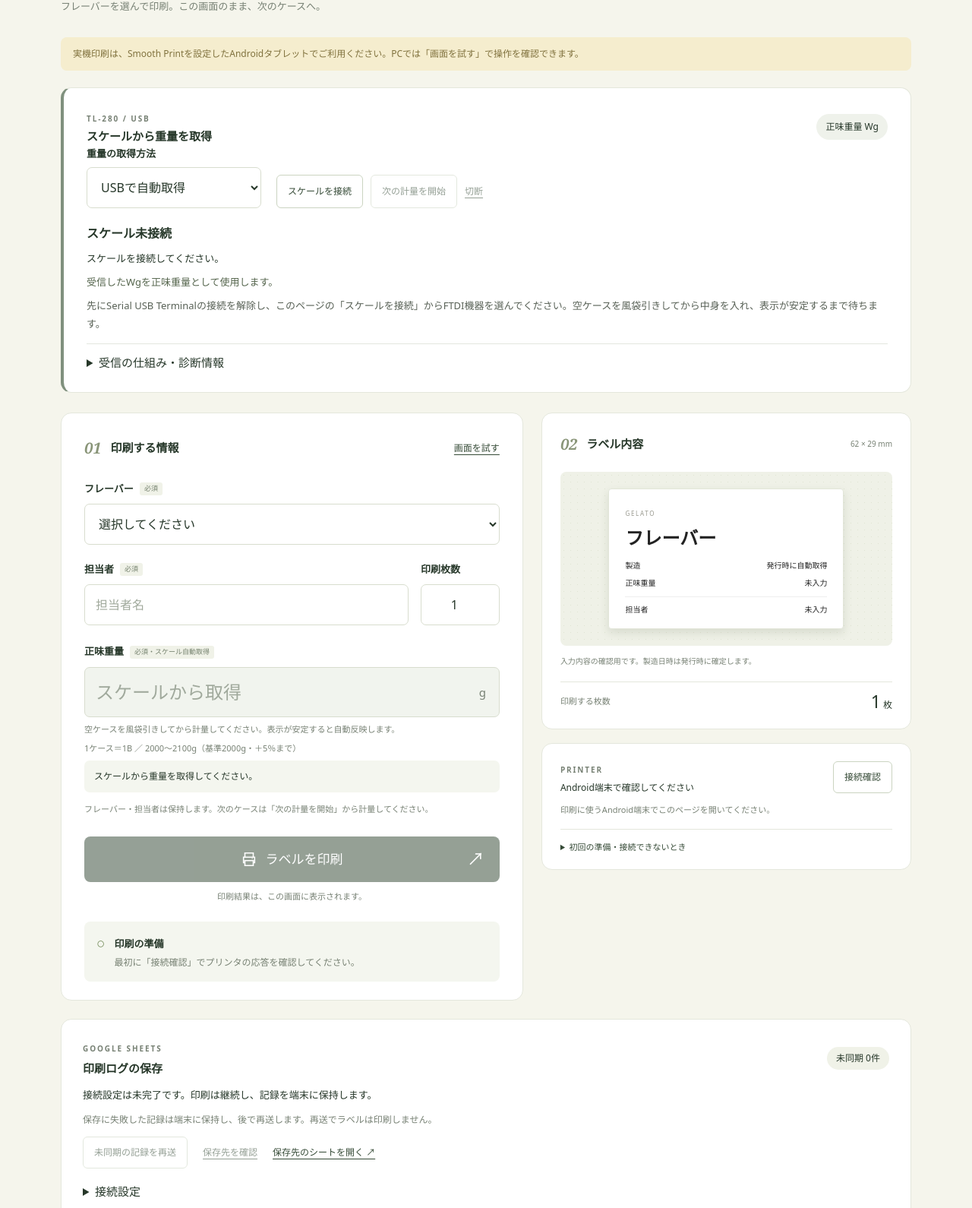
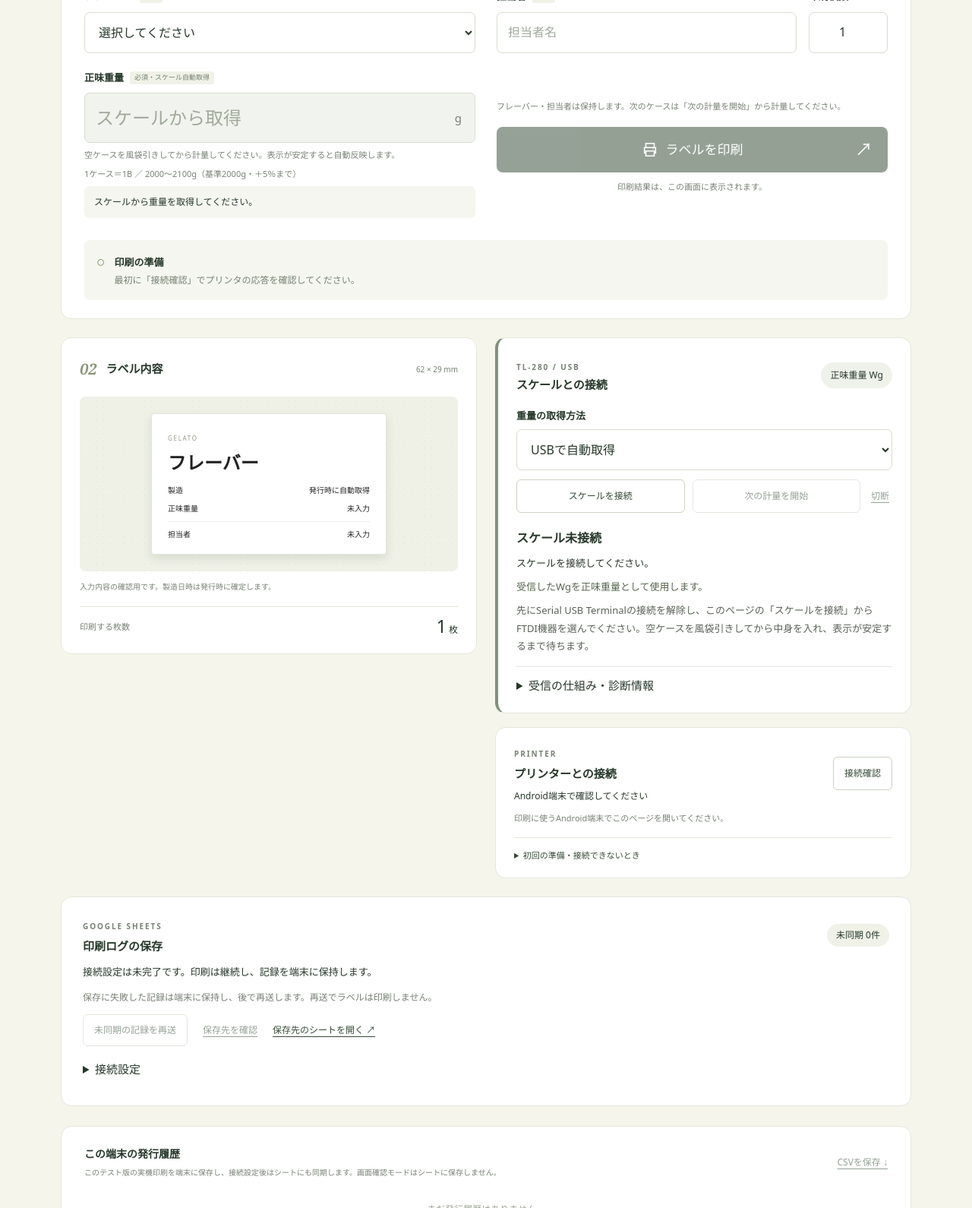
Before and after one commit to aishunrai/imo-gelato-print-station, a website: page apps/scale-print/public/index.html in a window 1280 px wide. Shown: the part 314-1904 px from the top of the page at 76% size. Drawn offline with Linux system fonts and the light colour scheme.

Commit message:
Simplify scale page header and place input above label and device connections

```diff
--- a/apps/scale-print/public/app.bundle.js
+++ b/apps/scale-print/public/app.bundle.js
@@ -478,7 +478,6 @@ function renderConnection() {
   text('connection-title', view.title);
   text('connection-detail', view.detail);
   $('connection-card').dataset.state = view.kind;
-  $('printer-chip').dataset.state = view.kind;
 }
 function setConnection(event, details) {
   connection = connectionEvent(connection, event, details);
@@ -678,7 +677,6 @@ prepareSheetLogs(records,cloudProject());
 // A recovered interrupted print has a new outcome that must also reach the DB.
 for (const row of records) if (row.sheets && Array.isArray(storedHistory) && storedHistory.some(old => old?.id === row.id && old.status === 'pending')) markLogChanged(row, cloudProject());
 save('storage-check', true); persist();
-$('device-note').hidden = android;
 updatePreview(); renderHistory(); renderConnection();
 renderScale();
 const {minG, maxG} = weightLimits(WEIGHT_RULE);
--- a/apps/scale-print/public/app.mjs
+++ b/apps/scale-print/public/app.mjs
@@ -49,7 +49,6 @@ function renderConnection() {
   text('connection-title', view.title);
   text('connection-detail', view.detail);
   $('connection-card').dataset.state = view.kind;
-  $('printer-chip').dataset.state = view.kind;
 }
 function setConnection(event, details) {
   connection = connectionEvent(connection, event, details);
@@ -249,7 +248,6 @@ prepareSheetLogs(records,cloudProject());
 // A recovered interrupted print has a new outcome that must also reach the DB.
 for (const row of records) if (row.sheets && Array.isArray(storedHistory) && storedHistory.some(old => old?.id === row.id && old.status === 'pending')) markLogChanged(row, cloudProject());
 save('storage-check', true); persist();
-$('device-note').hidden = android;
 updatePreview(); renderHistory(); renderConnection();
 renderScale();
 const {minG, maxG} = weightLimits(WEIGHT_RULE);
--- a/apps/scale-print/public/index.html
+++ b/apps/scale-print/public/index.html
@@ -5,31 +5,21 @@
   <meta name="viewport" content="width=device-width,initial-scale=1">
   <meta name="theme-color" content="#354a36">
   <meta name="description" content="AndroidのWeb画面で続けて操作できる、いもんねのジェラートラベル印刷試験ページ。">
-  <title>スケール連携テスト｜いもんね</title>
+  <title>いもんね ジェラートラベル印刷</title>
   <link rel="stylesheet" href="styles.css">
   <link rel="stylesheet" href="weight.css">
   <link rel="stylesheet" href="cloud.css">
-  <link rel="stylesheet" href="scale.css">
+  <link rel="stylesheet" href="scale.css?v=20261028-layout">
 </head>
 <body>
-  <header class="topbar"><a class="brand" href="./" aria-label="ジェラートラベル印刷 ホーム"><span class="brand-mark">i</span><span>いもんね<small>GELATO WORKSHOP</small></span></a><span class="edition">スケール連携 / テスト版</span></header>
+  <header class="topbar"><h1 class="site-title"><a class="brand" href="./">いもんね ジェラートラベル印刷</a></h1><span class="edition">スケール連携 / テスト版</span></header>
   <main>
     <div class="trial-banner">スケール連携のテスト版です。履歴と保存設定は従来のページと分かれています。<a href="../">従来の印刷ページを開く ↗</a></div>
-    <div class="intro"><div><span class="eyebrow">LABEL STATION</span><h1>ラベルを、すぐ次へ。</h1><p>フレーバーを選んで印刷。この画面のまま、次のケースへ。</p></div><span id="printer-chip" class="printer-chip" data-state="unverified"><span class="dot"></span>Brother QL-820NWB</span></div>
-    <div id="device-note" class="device-note" hidden>実機印刷は、Smooth Printを設定したAndroidタブレットでご利用ください。PCでは「画面を試す」で操作を確認できます。</div>
-    <section id="scale-card" class="card scale-card" aria-labelledby="scale-heading" data-state="disconnected">
-      <div class="card-heading"><div><span class="eyebrow">TL-280 / USB</span><h2 id="scale-heading">スケールから重量を取得</h2></div><span class="scale-badge">正味重量 Wg</span></div>
-      <div class="scale-toolbar"><div class="scale-mode"><label for="weight-mode">重量の取得方法</label><select id="weight-mode"><option value="usb">USBで自動取得</option><option value="manual">手入力</option></select></div><div class="scale-buttons"><button id="scale-connect" class="secondary" type="button">スケールを接続</button><button id="scale-arm" class="secondary" type="button">次の計量を開始</button><button id="scale-disconnect" class="text-button" type="button">切断</button></div></div>
-      <strong id="scale-title" role="status" aria-live="polite">スケール未接続</strong><p id="scale-message" role="status" aria-live="polite">スケールを接続してください。</p><p id="scale-tare" class="scale-meta">受信したWgを正味重量として使用します。</p>
-      <p class="scale-help">先にSerial USB Terminalの接続を解除し、このページの「スケールを接続」からFTDI機器を選んでください。空ケースを風袋引きしてから中身を入れ、表示が安定するまで待ちます。</p>
-      <details><summary>受信の仕組み・診断情報</summary><p id="scale-support"></p><p>TL-280は安定した計量結果を送ります。重量が連続して動く表示ではありません。受信から30秒経過、画面を離れたとき、印刷開始時、USB切断時は重量を解除します。次のケースは「次の計量を開始」を押して載せ替え・再計量してください。物を下ろしたことは自動検出できません。</p><p>風袋量Ptは確認用です。Wgから二重に差し引きません。端末がUSBをChromeへ渡せない場合は直接受信できないため、下の情報を共有してください。</p><pre id="scale-diagnostics">まだ受信していません。</pre></details>
-    </section>
-    <div class="workspace">
       <section class="card form-card" aria-labelledby="form-title">
-        <div class="card-heading"><h2 id="form-title"><span class="step">01</span>印刷する情報</h2><button id="demo-toggle" class="text-button" type="button" aria-pressed="false">画面を試す</button></div>
+        <div class="card-heading"><h2 id="form-title"><span class="step">01</span>内容入力</h2><button id="demo-toggle" class="text-button" type="button" aria-pressed="false">画面を試す</button></div>
         <div id="demo-note" class="demo-note" hidden>画面確認モードです。プリンタには送信しません。</div>
         <form id="label-form">
-          <label for="flavor">フレーバー<span>必須</span></label>
+          <div class="flavor-field"><label for="flavor">フレーバー<span>必須</span></label>
           <select id="flavor" name="flavor" required>
             <option value="">選択してください</option>
             <option value="ピスタチオ">ピスタチオ</option>
@@ -47,19 +37,27 @@
             <option value="マンゴー">マンゴー</option>
             <option value="和栗">和栗</option>
             <option value="黒胡麻きなこ">黒胡麻きなこ</option>
-          </select>
+          </select></div>
           <div class="field-row"><div><label for="staff">担当者<span>必須</span></label><input id="staff" name="staff" type="text" maxlength="40" placeholder="担当者名" autocomplete="name" required></div><div class="copies-field"><label for="copies">印刷枚数</label><input id="copies" name="copies" type="number" min="1" max="50" step="1" value="1" inputmode="numeric" required></div></div>
           <div class="weight-field"><label for="weight">正味重量<span id="weight-source-label">必須・スケール自動取得</span></label><div class="weight-input"><input id="weight" name="weight" type="number" min="1" step="1" inputmode="numeric" placeholder="スケールから取得" autocomplete="off" aria-describedby="weight-help weight-range weight-judgment" required readonly><span>g</span></div><p id="weight-help">空ケースを風袋引きしてから計量してください。</p><p id="weight-range"></p><p id="weight-judgment" class="weight-judgment" role="status" aria-live="polite" data-state="empty">正味重量を取得してください。</p></div>
-          <p class="retain-note">フレーバー・担当者は保持します。次のケースは「次の計量を開始」から計量してください。</p>
+          <div class="print-actions"><p class="retain-note">フレーバー・担当者は保持します。次のケースは「次の計量を開始」から計量してください。</p>
           <button id="print-button" class="primary" type="submit"><svg viewBox="0 0 24 24" fill="none" stroke="currentColor" stroke-width="1.7" aria-hidden="true"><path d="M6 9V3h12v6M6 17H4V9h16v8h-2M6 14h12v7H6zM16 11h1"/></svg><span id="print-button-text">ラベルを印刷</span><span class="arrow" aria-hidden="true">↗</span></button>
-          <p class="button-note" id="button-note">印刷結果は、この画面に表示されます。</p>
+          <p class="button-note" id="button-note">印刷結果は、この画面に表示されます。</p></div>
         </form>
         <div id="result" class="result" role="status" aria-live="polite"><span class="result-icon" aria-hidden="true">○</span><div><strong id="result-title">印刷の準備</strong><p id="result-detail">最初に「接続確認」でプリンタの応答を確認してください。</p></div></div>
         <div id="reconcile" class="reconcile" hidden><p>ラベルの出力を確認して、次の操作を選んでください。途中まで出た場合は、不要なラベルを処理してから再発行します。</p><button id="confirm-printed" type="button" class="secondary">必要枚数の印刷を確認</button><button id="confirm-not-printed" type="button" class="text-button">未完了・再発行が必要</button></div>
       </section>
-      <aside class="aside">
+    <div class="workspace">
         <section class="card preview-card" aria-labelledby="preview-title"><div class="card-heading"><h2 id="preview-title"><span class="step">02</span>ラベル内容</h2><span class="dimension">62 × 29 mm</span></div><div class="label-bed"><div class="paper-label"><span class="label-tiny">GELATO</span><strong id="preview-flavor">フレーバー</strong><div class="label-line"><span>製造</span><span id="preview-manufactured-at">発行時に自動取得</span></div><div class="label-line"><span>正味重量</span><span id="preview-weight">未入力</span></div><div class="label-bottom"><span>担当者</span><span id="preview-staff">未入力</span></div></div></div><p class="preview-note" id="preview-caption">入力内容の確認用です。製造日時は発行時に確定します。</p><div class="preview-meta"><span>印刷する枚数</span><strong><span id="preview-copies">1</span><small> 枚</small></strong></div></section>
-        <section id="connection-card" class="card connection-card" data-state="unverified"><div class="connection-top"><div aria-live="polite" role="status"><span class="eyebrow">PRINTER</span><h2 id="connection-title">接続は未確認です</h2></div><button id="check-button" type="button" class="secondary">接続確認</button></div><p id="connection-detail">同じAndroid端末のSmooth Printと通信します。</p><details><summary>初回の準備・接続できないとき</summary><ol><li>AndroidにSmooth Printをインストールし、QL-820NWBを設定します。</li><li>新しい <b>gelato-label-v2.lbx</b> をダウンロードし、Smooth Printへ共有します。旧テンプレートでは日時・重量を印字できません。</li><li>このページをAndroidのChromeで開き、接続確認を押します。</li><li>Chromeが端末内通信の許可を求めた場合は、内容を確認して許可します。</li></ol><p>応答がない場合は、Smooth Printを起動して設定を確認し、このページに戻って再度接続確認を行います。</p><a href="assets/labels/gelato-label-v2.lbx" download="gelato-label-v2.lbx">日時・重量対応ラベルをダウンロード ↧</a><p class="tech-note">接続先：localhost:8088 ／ 印刷内容：FLAVOR・STAFF・MANUFACTURED_AT・WEIGHT</p></details></section>
+      <aside class="aside" aria-label="機器との接続">
+        <section id="scale-card" class="card scale-card" aria-labelledby="scale-heading" data-state="disconnected">
+          <div class="card-heading"><div><span class="eyebrow">TL-280 / USB</span><h2 id="scale-heading">スケールとの接続</h2></div><span class="scale-badge">正味重量 Wg</span></div>
+          <div class="scale-toolbar"><div class="scale-mode"><label for="weight-mode">重量の取得方法</label><select id="weight-mode"><option value="usb">USBで自動取得</option><option value="manual">手入力</option></select></div><div class="scale-buttons"><button id="scale-connect" class="secondary" type="button">スケールを接続</button><button id="scale-arm" class="secondary" type="button">次の計量を開始</button><button id="scale-disconnect" class="text-button" type="button">切断</button></div></div>
+          <strong id="scale-title" role="status" aria-live="polite">スケール未接続</strong><p id="scale-message" role="status" aria-live="polite">スケールを接続してください。</p><p id="scale-tare" class="scale-meta">受信したWgを正味重量として使用します。</p>
+          <p class="scale-help">先にSerial USB Terminalの接続を解除し、このページの「スケールを接続」からFTDI機器を選んでください。空ケースを風袋引きしてから中身を入れ、表示が安定するまで待ちます。</p>
+          <details><summary>受信の仕組み・診断情報</summary><p id="scale-support"></p><p>TL-280は安定した計量結果を送ります。重量が連続して動く表示ではありません。受信から30秒経過、画面を離れたとき、印刷開始時、USB切断時は重量を解除します。次のケースは「次の計量を開始」を押して載せ替え・再計量してください。物を下ろしたことは自動検出できません。</p><p>風袋量Ptは確認用です。Wgから二重に差し引きません。端末がUSBをChromeへ渡せない場合は直接受信できないため、下の情報を共有してください。</p><pre id="scale-diagnostics">まだ受信していません。</pre></details>
+        </section>
+        <section id="connection-card" class="card connection-card" aria-labelledby="printer-heading" data-state="unverified"><div class="connection-top"><div><span class="eyebrow">PRINTER</span><h2 id="printer-heading">プリンターとの接続</h2><p id="connection-title" aria-live="polite" role="status">接続は未確認です</p></div><button id="check-button" type="button" class="secondary">接続確認</button></div><p id="connection-detail">同じAndroid端末のSmooth Printと通信します。</p><details><summary>初回の準備・接続できないとき</summary><ol><li>AndroidにSmooth Printをインストールし、QL-820NWBを設定します。</li><li>新しい <b>gelato-label-v2.lbx</b> をダウンロードし、Smooth Printへ共有します。旧テンプレートでは日時・重量を印字できません。</li><li>このページをAndroidのChromeで開き、接続確認を押します。</li><li>Chromeが端末内通信の許可を求めた場合は、内容を確認して許可します。</li></ol><p>応答がない場合は、Smooth Printを起動して設定を確認し、このページに戻って再度接続確認を行います。</p><a href="assets/labels/gelato-label-v2.lbx" download="gelato-label-v2.lbx">日時・重量対応ラベルをダウンロード ↧</a><p class="tech-note">接続先：localhost:8088 ／ 印刷内容：FLAVOR・STAFF・MANUFACTURED_AT・WEIGHT</p></details></section>
       </aside>
     </div>
     <section class="card cloud-card" aria-labelledby="cloud-title">
@@ -82,6 +80,6 @@
     <p id="storage-note" class="storage-note" hidden>端末内の保存ができません。履歴の保存先を確認してから印刷してください。</p>
     <footer><span>いもんね / GELATO WORKSHOP</span><span>スケール連携テスト版 v0.6.0</span></footer>
   </main>
-  <script defer src="app.bundle.js"></script>
+  <script defer src="app.bundle.js?v=20261028-layout"></script>
 </body>
 </html>
--- a/apps/scale-print/public/scale.css
+++ b/apps/scale-print/public/scale.css
@@ -1 +1,60 @@
-.trial-banner{padding:14px 18px;margin:0 0 24px;background:#edf1e9;border:1px solid #d7dfd1;border-radius:10px;font-size:13px;line-height:1.8}.trial-banner a{color:#354a36;display:inline-block;margin-left:12px;font-weight:600}.scale-card{padding:26px 30px;margin:0 0 26px;border-left:4px solid #80917e}.scale-card[data-state="connected"]{border-left-color:#426d46}.scale-toolbar{display:flex;align-items:end;gap:20px;flex-wrap:wrap;margin-bottom:20px}.scale-mode{min-width:190px;flex:0 1 230px}.scale-mode label{display:block;margin:0 0 7px}.scale-mode select{margin:0}.scale-buttons{display:flex;gap:10px;align-items:center;flex-wrap:wrap}.scale-buttons button{min-height:44px}.scale-badge{padding:7px 12px;background:#eff2eb;border-radius:20px;font-size:12px;white-space:nowrap}.scale-card strong{display:block;font-size:16px}.scale-card p{font-size:13px;line-height:1.8;margin:8px 0}.scale-meta{color:#56664e}.scale-help{color:#586156}.scale-card details{border-top:1px solid #e3e7df;padding-top:12px;margin-top:14px}.scale-card pre{white-space:pre-wrap;overflow-wrap:anywhere;background:#f5f5ef;padding:12px;border-radius:6px;font-size:12px}.weight-input input[readonly]{background:#f1f4ee;color:#243d26}@media(max-width:650px){.scale-card{padding:22px 18px}.trial-banner a{margin-left:0;display:block}.scale-toolbar{gap:14px}.scale-mode{flex-basis:100%}.scale-buttons{width:100%}.scale-buttons .secondary{flex:1;min-width:135px}.scale-badge{display:none}}
+/* Layout overrides apply only to the separate scale printing page. */
+.topbar{height:auto;min-height:88px;gap:20px;padding-top:20px;padding-bottom:20px}
+.site-title{margin:0;font:inherit;line-height:1.4}
+.brand{font-size:clamp(18px,2.1vw,23px);letter-spacing:.02em}
+.edition{flex-shrink:0}
+.trial-banner{padding:14px 18px;margin:0 0 24px;background:#edf1e9;border:1px solid #d7dfd1;border-radius:10px;font-size:13px;line-height:1.8}
+.trial-banner a{color:#354a36;display:inline-block;margin-left:12px;font-weight:600}
+.form-card{width:100%}
+#label-form{display:grid;grid-template-columns:repeat(2,minmax(0,1fr));gap:22px 28px}
+#label-form>div{min-width:0}
+#label-form .field-row,#label-form .weight-field{margin-top:0}
+.print-actions{display:flex;flex-direction:column;justify-content:center}
+.print-actions .retain-note{margin:0 0 18px}
+.print-actions .button-note{margin:10px 0 0}
+.form-card>.result{margin-top:22px}
+.workspace{grid-template-columns:repeat(2,minmax(0,1fr));gap:24px;margin-top:24px}
+.workspace>*{min-width:0}
+.workspace .aside{gap:18px;min-width:0}
+.scale-card{padding:24px;margin:0;border-left:4px solid #80917e}
+.scale-card[data-state="connected"]{border-left-color:#426d46}
+.scale-card .card-heading{margin-bottom:18px}
+.scale-toolbar{display:grid;gap:12px;margin-bottom:20px}
+.scale-mode{min-width:0}
+.scale-mode label{display:block;margin:0 0 7px}
+.scale-mode select{margin:0}
+.scale-buttons{display:flex;gap:10px;align-items:center;flex-wrap:wrap}
+.scale-buttons button{min-height:44px}
+.scale-buttons .secondary{flex:1}
+.scale-buttons .text-button{padding:8px 4px}
+.scale-badge{padding:7px 12px;background:#eff2eb;border-radius:20px;font-size:12px;white-space:nowrap}
+.scale-card strong{display:block;font-size:16px}
+.scale-card p{font-size:13px;line-height:1.8;margin:8px 0;overflow-wrap:anywhere}
+.scale-meta{color:#56664e}
+.scale-help{color:#586156}
+.scale-card details{border-top:1px solid #e3e7df;padding-top:12px;margin-top:14px}
+.scale-card pre{white-space:pre-wrap;overflow-wrap:anywhere;background:#f5f5ef;padding:12px;border-radius:6px;font-size:12px}
+.weight-input input[readonly]{background:#f1f4ee;color:#243d26}
+.connection-top>div{min-width:0}
+.connection-top h2{font-size:15px;font-weight:600}
+.connection-top #connection-title{font-size:12px;margin:7px 0 0;overflow-wrap:anywhere}
+.connection-top .secondary{flex-shrink:0;min-height:44px}
+.connection-card details{overflow-wrap:anywhere}
+@media(max-width:900px){
+  .workspace{gap:18px}
+  #label-form{gap:20px}
+  .scale-card{padding:20px}
+  .scale-badge{display:none}
+}
+@media(max-width:699px){
+  .topbar{align-items:flex-start;flex-direction:column;gap:8px}
+  .edition{max-width:none;text-align:left}
+  .brand{font-size:18px}
+  .trial-banner a{margin-left:0;display:block}
+  #label-form{grid-template-columns:1fr}
+  .form-card{padding:22px}
+  .print-actions .retain-note{margin:0 0 16px}
+  .workspace{grid-template-columns:1fr;gap:18px;margin-top:18px}
+  .scale-card{padding:22px 18px}
+  .scale-buttons .secondary{min-width:115px}
+}
```
Also changed, not shown: apps/scale-print/tests/app.test.mjs (+4 -4 lines).
